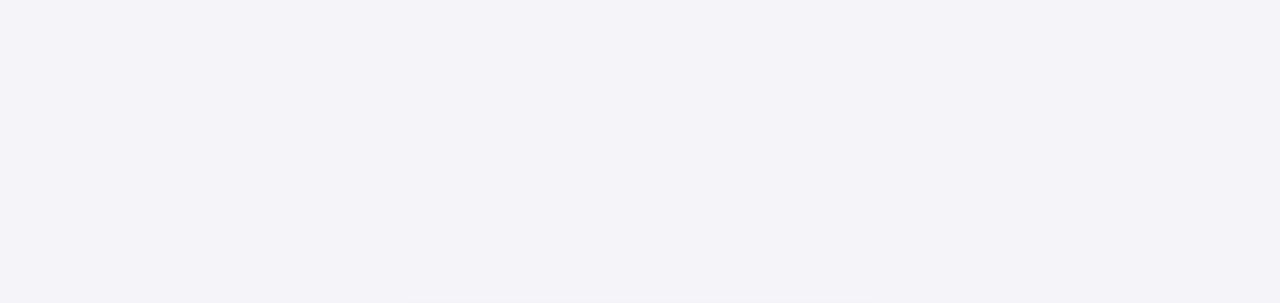
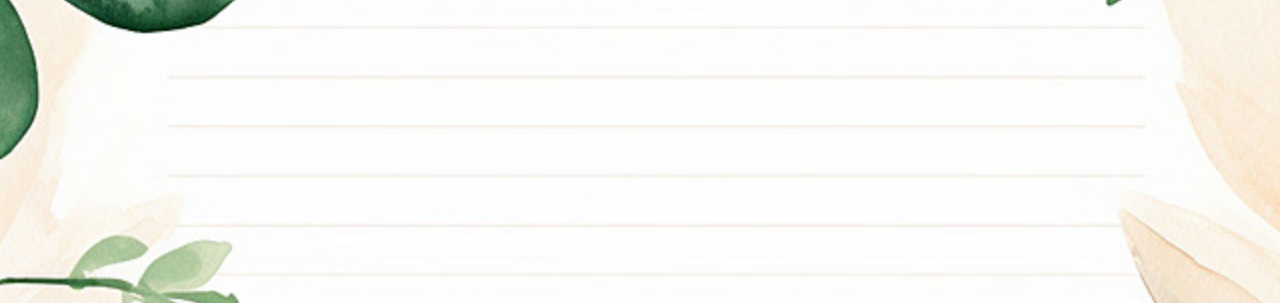
Before and after one commit to vasantapagadala/To-Do-List, a plain HTML site: page index.html in a window 1280 px wide. Shown: the top 303 px of the page. Drawn offline with Linux system fonts and the light colour scheme.

Commit message:
Update style.css

```diff
--- a/style.css
+++ b/style.css
@@ -7,8 +7,7 @@
 
 body {
     font-family: Arial, sans-serif;
-    background-image:  bg.jpg;
-    background-color: #f4f4f9;
+    background-image: url('bg.jpg');
     background-size: cover;
     background-position: center;
     background-repeat: no-repeat;
```
